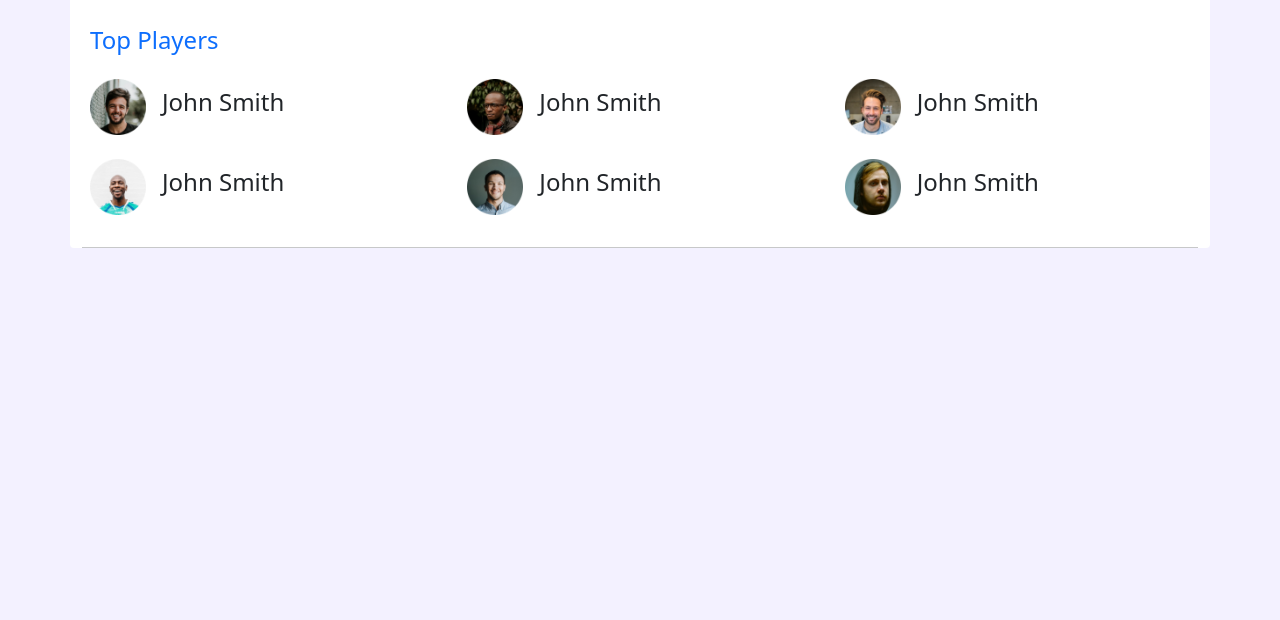
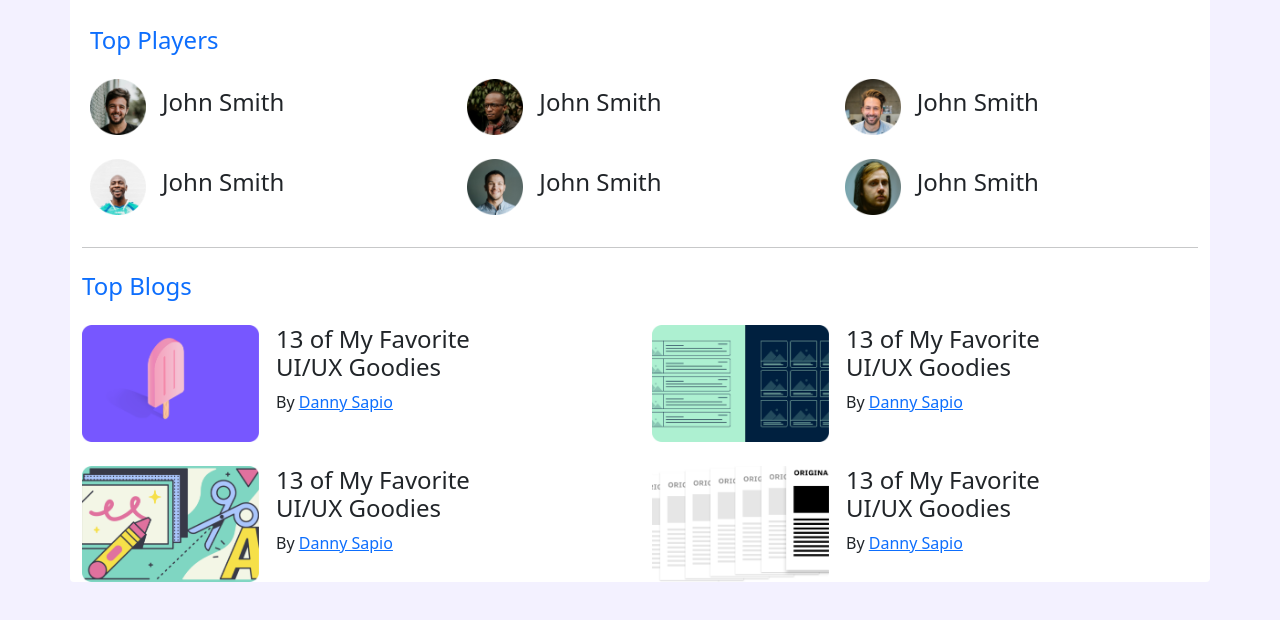
Before and after one commit to taibislamdipu/leaderboard-bootstrap, a plain HTML site: page index.html in a window 1280 px wide. Shown: the part 90-710 px from the top of the page. Drawn offline with nearby package versions, Linux system fonts and the light colour scheme.

Commit message:
top blog added

```diff
--- a/index.html
+++ b/index.html
@@ -86,6 +86,56 @@
 
             <hr>
 
+            <div>
+                <h4 class="text-primary my-4">Top Blogs</h4>
+                <div class="row gy-4">
+                    <div class="col-md-12 col-lg-6 d-flex">
+                        <div class="row">
+                            <div class="col-12 col-md-4">
+                                <img width="177px" src="images/blogs/blog-1.png" alt="">
+                            </div>
+                            <div class="ps-3 col-12 col-md-6">
+                                <h4>13 of My Favorite UI/UX Goodies</h4>
+                                <p>By <a class="text-primary">Danny Sapio</a></p>
+                            </div>
+                        </div>
+                    </div>
+                    <div class="col-md-12 col-lg-6 d-flex">
+                        <div class="row">
+                            <div class="col-12 col-md-4">
+                                <img width="177px" src="images/blogs/blog-2.png" alt="">
+                            </div>
+                            <div class="ps-3 col-12 col-md-6">
+                                <h4>13 of My Favorite UI/UX Goodies</h4>
+                                <p>By <a class="text-primary">Danny Sapio</a></p>
+                            </div>
+                        </div>
+                    </div>
+                    <div class="col-md-12 col-lg-6 d-flex">
+                        <div class="row">
+                            <div class="col-12 col-md-4">
+                                <img width="177px" src="images/blogs/blog-3.png" alt="">
+                            </div>
+                            <div class="ps-3 col-12 col-md-6">
+                                <h4>13 of My Favorite UI/UX Goodies</h4>
+                                <p>By <a class="text-primary">Danny Sapio</a></p>
+                            </div>
+                        </div>
+                    </div>
+                    <div class="col-md-12 col-lg-6 d-flex">
+                        <div class="row">
+                            <div class="col-12 col-md-4">
+                                <img width="177px" src="images/blogs/blog-4.png" alt="">
+                            </div>
+                            <div class="ps-3 col-12 col-md-6">
+                                <h4>13 of My Favorite UI/UX Goodies</h4>
+                                <p>By <a class="text-primary">Danny Sapio</a></p>
+                            </div>
+                        </div>
+                    </div>
+
+                </div>
+            </div>
 
         </section>
     </main>
```
